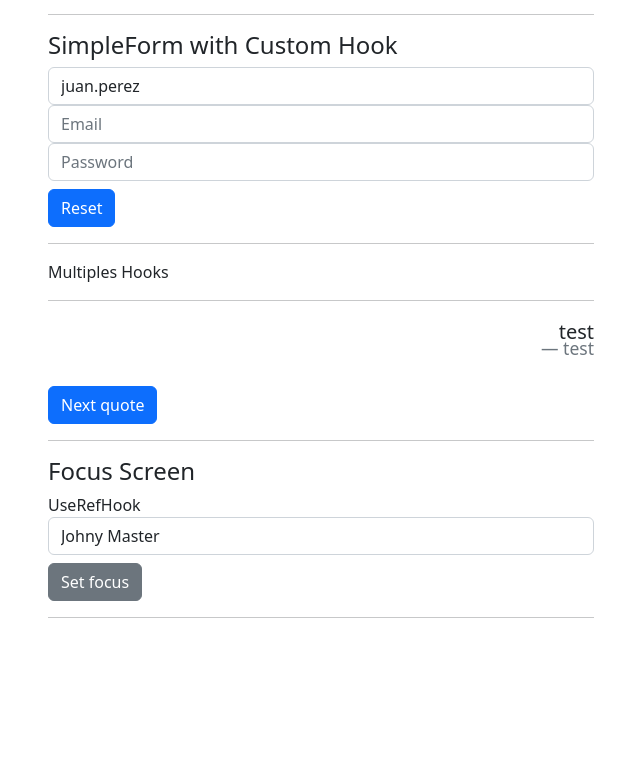
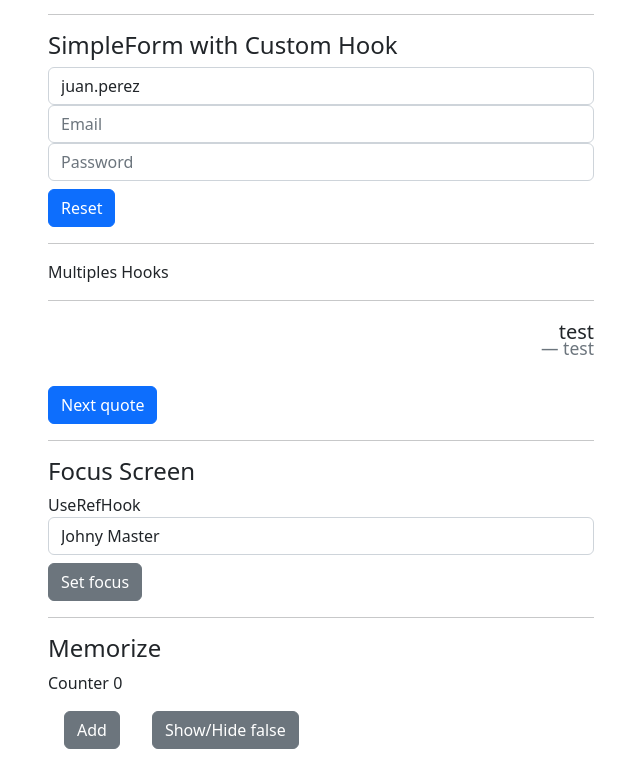
Before and after one commit to JohnyAle12/hooks-react, a React (Vite) app: page / in a window 1280 px wide. Shown: the part 390-1155 px from the top of the page, without its empty margins (34-674 px from the left). Before the commit the page ends 1024 px from the top, so only its background shows below. Built offline with nearby package versions, Linux system fonts and the light colour scheme; no server answers.

Commit message:
add memo function to component

```diff
--- a/src/App.tsx
+++ b/src/App.tsx
@@ -1,5 +1,6 @@
 import { CounterApp } from "./CounterApp/CounterApp"
 import { FocusScreen } from "./FocusScren/FocusScreen"
+import { Memorize } from "./Memos/Memorize"
 import { MultiplesHooks } from "./MultiplesHooks/MultiplesHooks"
 import { SimpleForm } from "./SimpleForm/SimpleForm"
 import { SimpleFormCustomHook } from "./SimpleForm/SimpleFormCustomHook"
@@ -17,6 +18,7 @@ function App() {
             <SimpleFormCustomHook />
             <MultiplesHooks />
             <FocusScreen />
+            <Memorize />
           </div>
         </div>
       </div>
--- /dev/null
+++ b/src/Memos/Memorize.tsx
@@ -0,0 +1,23 @@
+import useCounter from '../CounterApp/hooks/useCounter';
+import { Small } from './Small'
+import { useState } from 'react';
+
+export const Memorize = () => {
+
+    const {count, increment} = useCounter(0);
+    const [show, setShow] = useState(false)
+
+    return (
+        <>
+            <h4>Memorize</h4>
+            <div>Counter <Small value={count} /> </div>
+            <button className='btn btn-secondary m-3' onClick={increment}>
+                Add
+            </button>
+            <button className='btn btn-secondary m-3' onClick={ () => setShow( !show )}>
+                Show/Hide { JSON.stringify(show) }
+            </button>
+
+        </>
+    )
+}
--- /dev/null
+++ b/src/Memos/Small.tsx
@@ -0,0 +1,16 @@
+import React, { memo } from 'react'
+
+type SmallProps = {
+    value: number
+}
+
+//* We using the memo function to memorize the component, only when one o more properties changed, the component is executed again
+//* this methos is not neccessary always, onle we saw some reason to memorize the component
+
+export const Small = memo(({ value }: SmallProps ) => {
+    console.log('Render <Small />');
+
+    return (
+        <span>{value}</span>
+    )
+})
```
